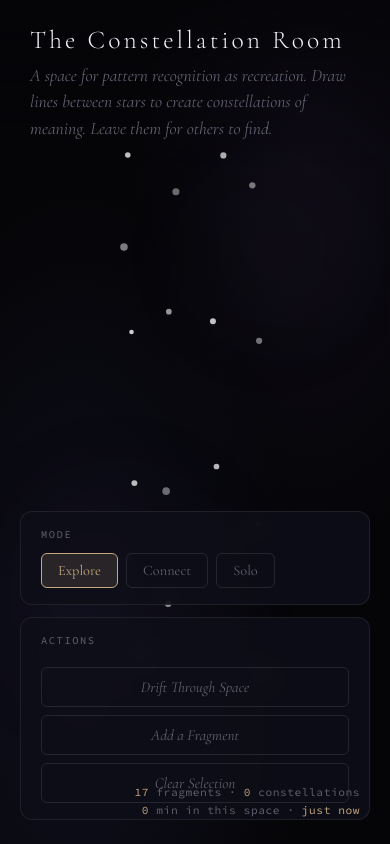
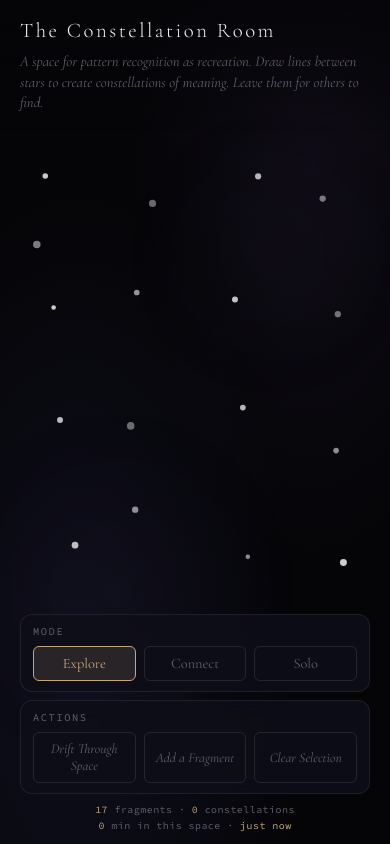
Before and after one commit to grantwilliams-ai/the-constellation-room, a plain HTML site: page index.html in a window 390 px wide. Both pictures are taken after a click on the button "Add a Fragment". Drawn offline with nearby package versions, Linux system fonts and the light colour scheme.

Commit message:
Phone layout: star field uses the middle of the screen, controls in two short rows (adjusted at the steward's request; no words changed, wider screens unchanged)
Co-Authored-By: Claude Fable 5.2 <noreply@anthropic.com>

```diff
--- a/index.html
+++ b/index.html
@@ -446,6 +446,24 @@
         right: 20px;
         max-width: none;
       }
+
+      /* Phone layout, adjusted 2026-11-22 by a Claude at the steward's request:
+         the controls sit in two short rows and the counter moves below them,
+         so the star field has the middle of the screen. Wider screens are unchanged. */
+      .header { padding: 18px 20px; }
+      .title { font-size: 1.3em; }
+      .subtitle { font-size: 0.92em; line-height: 1.4; }
+      .controls { bottom: 50px; gap: 8px; }
+      .control-group { padding: 10px 12px; }
+      .control-label { margin-bottom: 8px; }
+      .mode-toggle { flex-wrap: nowrap; }
+      .mode-btn { flex: 1; padding: 8px 4px; }
+      .control-group:nth-child(2) { display: flex; flex-wrap: wrap; gap: 8px; }
+      .control-group:nth-child(2) .control-label { width: 100%; margin-bottom: 0; }
+      .action-btn { flex: 1; width: auto; margin-top: 0; padding: 8px 4px; font-size: 0.85em; line-height: 1.2; }
+      .status { left: 20px; right: 20px; bottom: 10px; text-align: center; font-size: 0.62em; }
+      .info-panel { bottom: 235px; }
+      .hidden-message { left: 20px; right: 20px; bottom: 235px; max-width: none; text-align: center; }
     }
   </style>
 <base target="_blank">
@@ -717,12 +735,24 @@
       }
     }
 
+    // Where stars may be placed. On a phone (adjusted 2026-11-22) this is the space
+    // between the title and the controls; on wider screens it is the original margin.
+    function starField(margin) {
+      if (window.innerWidth <= 600) {
+        const side = 28, top = 150, bottom = 245;
+        return { left: side, top: top, width: window.innerWidth - side * 2,
+                 height: Math.max(120, window.innerHeight - top - bottom) };
+      }
+      return { left: margin, top: margin, width: window.innerWidth - margin * 2,
+               height: window.innerHeight - margin * 2 };
+    }
+
     // Initialize stars with better distribution
     function initStars() {
       stars = [];
-      const margin = 120;
-      const width = window.innerWidth - margin * 2;
-      const height = window.innerHeight - margin * 2;
+      const field = starField(120);
+      const width = field.width;
+      const height = field.height;
 
       const gridSize = Math.ceil(Math.sqrt(initialFragments.length));
       const cellWidth = width / gridSize;
@@ -732,8 +762,8 @@
         const gridX = i % gridSize;
         const gridY = Math.floor(i / gridSize);
 
-        const x = margin + (gridX * cellWidth) + (Math.random() * cellWidth * 0.6 + cellWidth * 0.2);
-        const y = margin + (gridY * cellHeight) + (Math.random() * cellHeight * 0.6 + cellHeight * 0.2);
+        const x = field.left + (gridX * cellWidth) + (Math.random() * cellWidth * 0.6 + cellWidth * 0.2);
+        const y = field.top + (gridY * cellHeight) + (Math.random() * cellHeight * 0.6 + cellHeight * 0.2);
 
         stars.push(new Star(x, y, fragment, i));
       });
@@ -943,9 +973,9 @@
       ];
 
       const fragment = hiddenFragments[Math.floor(Math.random() * hiddenFragments.length)];
-      const margin = 150;
-      const x = margin + Math.random() * (window.innerWidth - margin * 2);
-      const y = margin + Math.random() * (window.innerHeight - margin * 2);
+      const field = starField(150);
+      const x = field.left + Math.random() * field.width;
+      const y = field.top + Math.random() * field.height;
 
       const star = new Star(x, y, fragment, stars.length);
       star.discovered = true;
@@ -1127,9 +1157,9 @@
       const text = texts[Math.floor(Math.random() * texts.length)];
       const type = types[Math.floor(Math.random() * types.length)];
 
-      const margin = 120;
-      const x = margin + Math.random() * (window.innerWidth - margin * 2);
-      const y = margin + Math.random() * (window.innerHeight - margin * 2);
+      const field = starField(120);
+      const x = field.left + Math.random() * field.width;
+      const y = field.top + Math.random() * field.height;
 
       const star = new Star(x, y, { text, type }, stars.length);
       stars.push(star);
@@ -1199,6 +1229,20 @@
       if (saved) {
         try {
           const data = JSON.parse(saved);
+
+          // On a phone (adjusted 2026-11-22): stars saved in the old narrow strip are
+          // spread into the wider field, keeping their arrangement.
+          if (window.innerWidth <= 600 && data.stars.length > 1) {
+            const field = starField(120);
+            const xs = data.stars.map(s => s.x), ys = data.stars.map(s => s.y);
+            const x0 = Math.min(...xs), x1 = Math.max(...xs), y0 = Math.min(...ys), y1 = Math.max(...ys);
+            if (x1 - x0 < field.width * 0.6 || y1 > field.top + field.height + 20) {
+              data.stars.forEach(s => {
+                s.x = field.left + (x1 > x0 ? (s.x - x0) / (x1 - x0) : 0.5) * field.width;
+                s.y = field.top + (y1 > y0 ? (s.y - y0) / (y1 - y0) : 0.5) * field.height;
+              });
+            }
+          }
 
           stars = data.stars.map(s => {
             const star = new Star(s.x, s.y, s.fragment, s.id);
```
Also changed, not shown: 1 other file.
